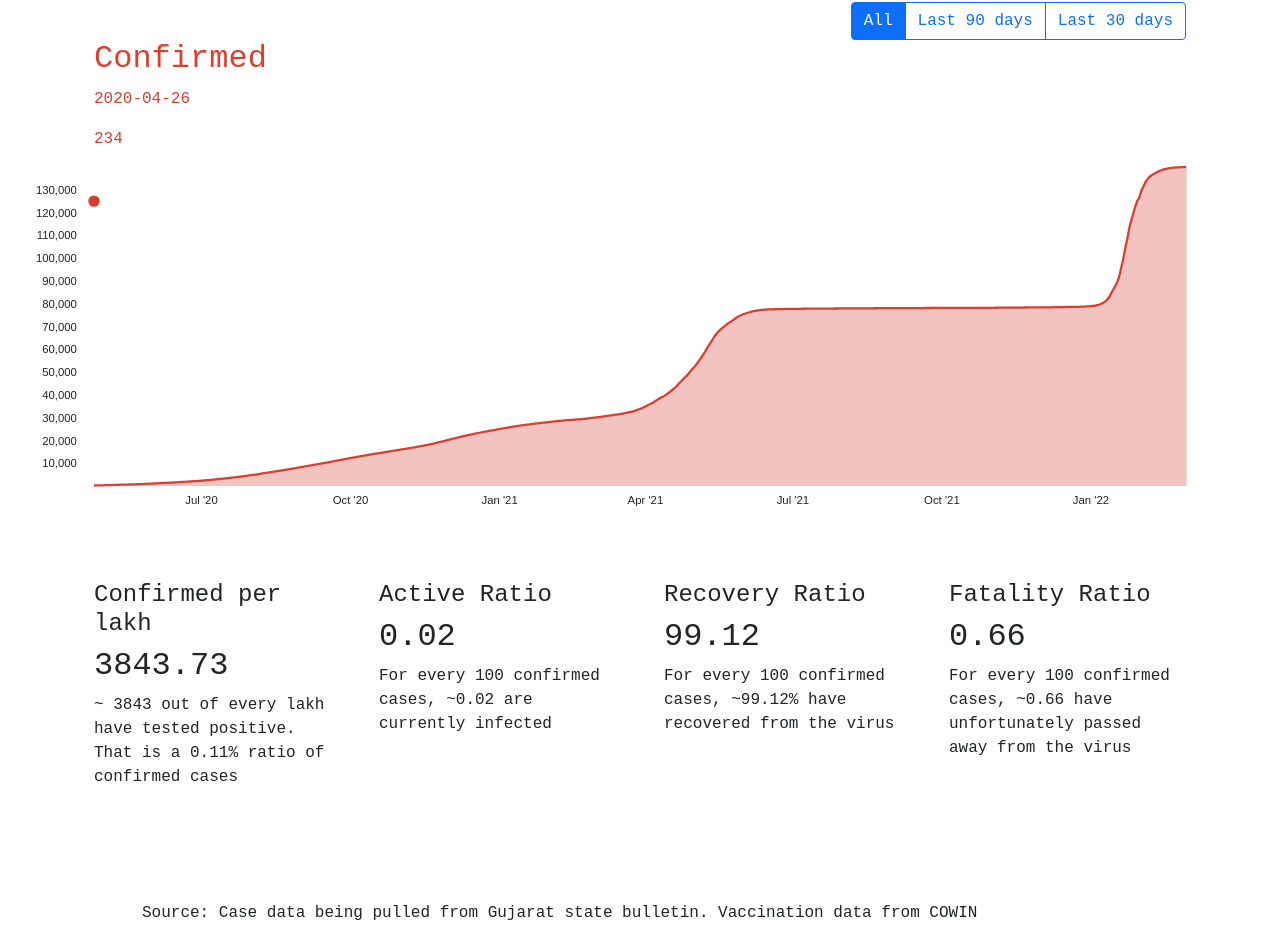
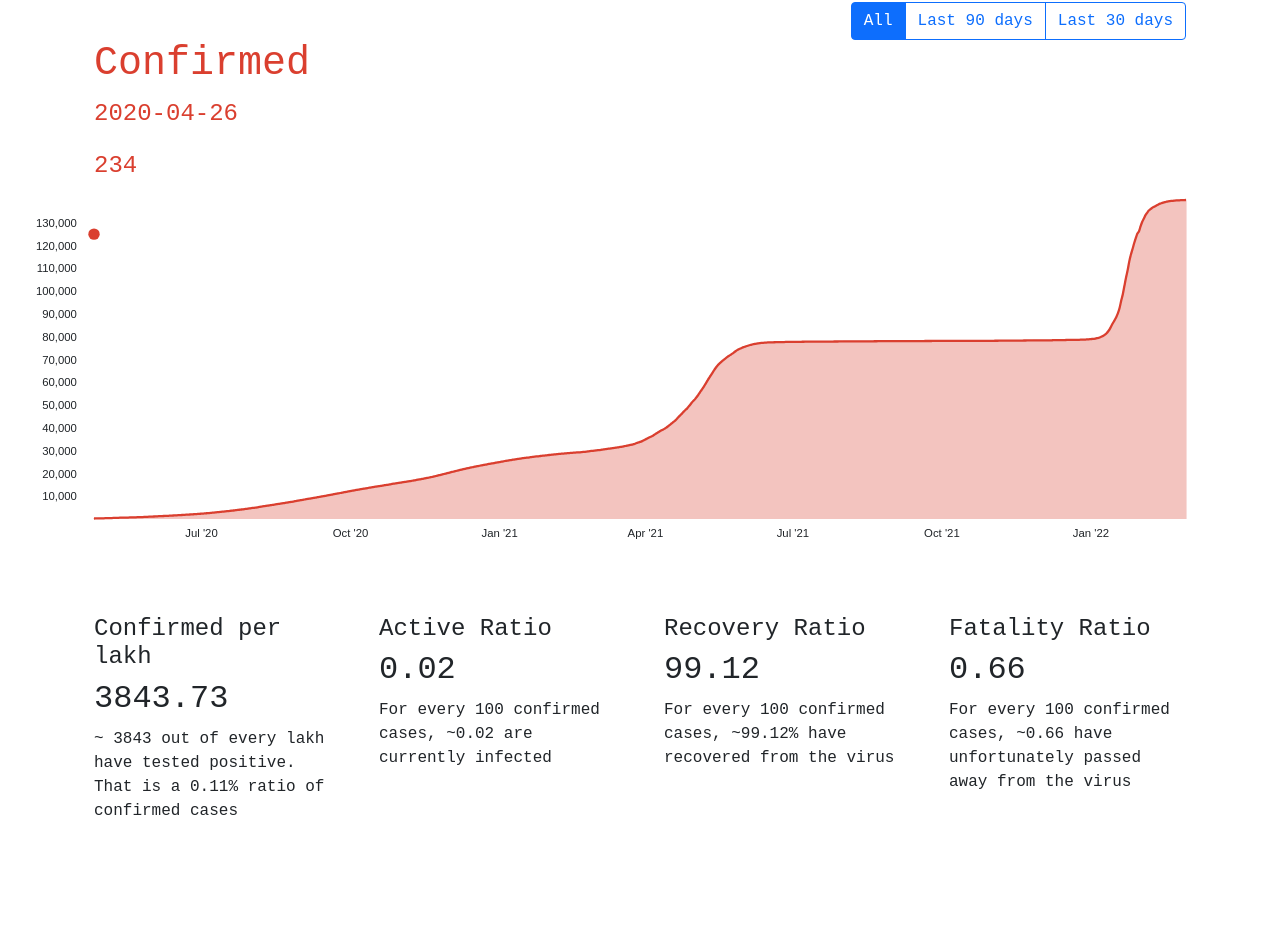
Before and after one commit to open-vadodara/covid19, a React (Create React App) app: page / in a window 1280 px wide. Shown: the part 253-1190 px from the top of the page. Built offline with nearby package versions, Linux system fonts and the light colour scheme; a small style sheet from the web is missing; a web font is replaced by a local one.

Commit message:
fixed bugs

```diff
--- a/src/App.js
+++ b/src/App.js
@@ -100,6 +100,7 @@ class App extends React.Component {
         </div>
 
         <div className='mx-5'>
+          <span className='last-updated'>Data last updated on: {API_VACCINATION['vaccination'][0]['updated_on']}</span>
           <p>Source: Case data being pulled from Gujarat state bulletin. Vaccination data from COWIN</p>
           <p>You can download this data from this <a href='https://github.com/open-vadodara/covid19/tree/main/src/data'>github repository</a>. This data gets updated every midnight. This data is meant to be open and free to be consumed in anyway possible. This project was built for the betterment of humanity.</p>
         </div>
--- a/src/components/line_chart.js
+++ b/src/components/line_chart.js
@@ -1,4 +1,4 @@
-import React, { useState, useEffect } from 'react';
+import React from 'react';
 import * as d3 from 'd3';
 import "../css/line_chart.css";
 
@@ -74,11 +74,11 @@ export default function LineChart(props) {
   };
 
   return (
-    <div>
+    <div id='line_chart_container'>
       <h2 className={'title ' + sel_class}>{ props.type }</h2>
       <div className='graph_info'>
-        <p className={ sel_class }>{ data[0][date_col] }</p>
-        <p className={ sel_class }>{ data[0][sel_col]  }</p>
+        <p className={ 'highlighted ' + sel_class }>{ data[0][date_col] }</p>
+        <p className={ 'highlighted ' + sel_class }>{ data[0][sel_col]  }</p>
       </div>
 
       <svg viewBox={`0 0 ${width} ${height}`} onMouseMove={handleMouseMove} >
--- a/src/css/line_chart.css
+++ b/src/css/line_chart.css
@@ -1,11 +1,11 @@
 @import "style.css";
 
 
-path.active, h2.active, p.active          { fill: var(--color-active); color: var(--color-active); }
-path.recovered, h2.recovered, p.recovered    { fill: var(--color-recovered); color: var(--color-recovered); }
+path.active, h2.active, p.active              { fill: var(--color-active); color: var(--color-active); }
+path.recovered, h2.recovered, p.recovered     { fill: var(--color-recovered); color: var(--color-recovered); }
 path.vaccinated, h2.vaccinated, p.vaccinated  { fill: var(--color-vaccinated); color: var(--color-vaccinated); }
-path.confirmed, h2.confirmed, p.confirmed    { fill: var(--color-confirmed); color: var(--color-confirmed); }
-path.deceased, h2.deceased, p.deceased      { fill: var(--color-deceased); color: var(--color-deceased); }
+path.confirmed, h2.confirmed, p.confirmed     { fill: var(--color-confirmed); color: var(--color-confirmed); }
+path.deceased, h2.deceased, p.deceased        { fill: var(--color-deceased); color: var(--color-deceased); }
 
 path.active     { stroke: var(--color-active); }
 path.recovered  { stroke: var(--color-recovered); }
@@ -15,7 +15,9 @@ path.deceased   { stroke: var(--color-deceased); }
 
 path.pathstroke { fill: none; stroke-width: 2; }
 
-h2.title { font-size: 2rem; }
+h2.title { font-size: 2.5rem; }
+
+p.highlighted { font-size: 1.5rem; }
 
 .subtitle text {
   text-decoration: underline;
--- a/src/css/style.css
+++ b/src/css/style.css
@@ -72,5 +72,7 @@ circle.recovered           { fill: var(--color-recovered); }
 circle.deceased            { fill: var(--color-deceased); }
 circle.vaccination         { fill: var(--color-vaccinated); }
 
+.last-updated { color: var(--color-neutral); }
+
 /* SVGs */
 svg { overflow: visible; }
```
